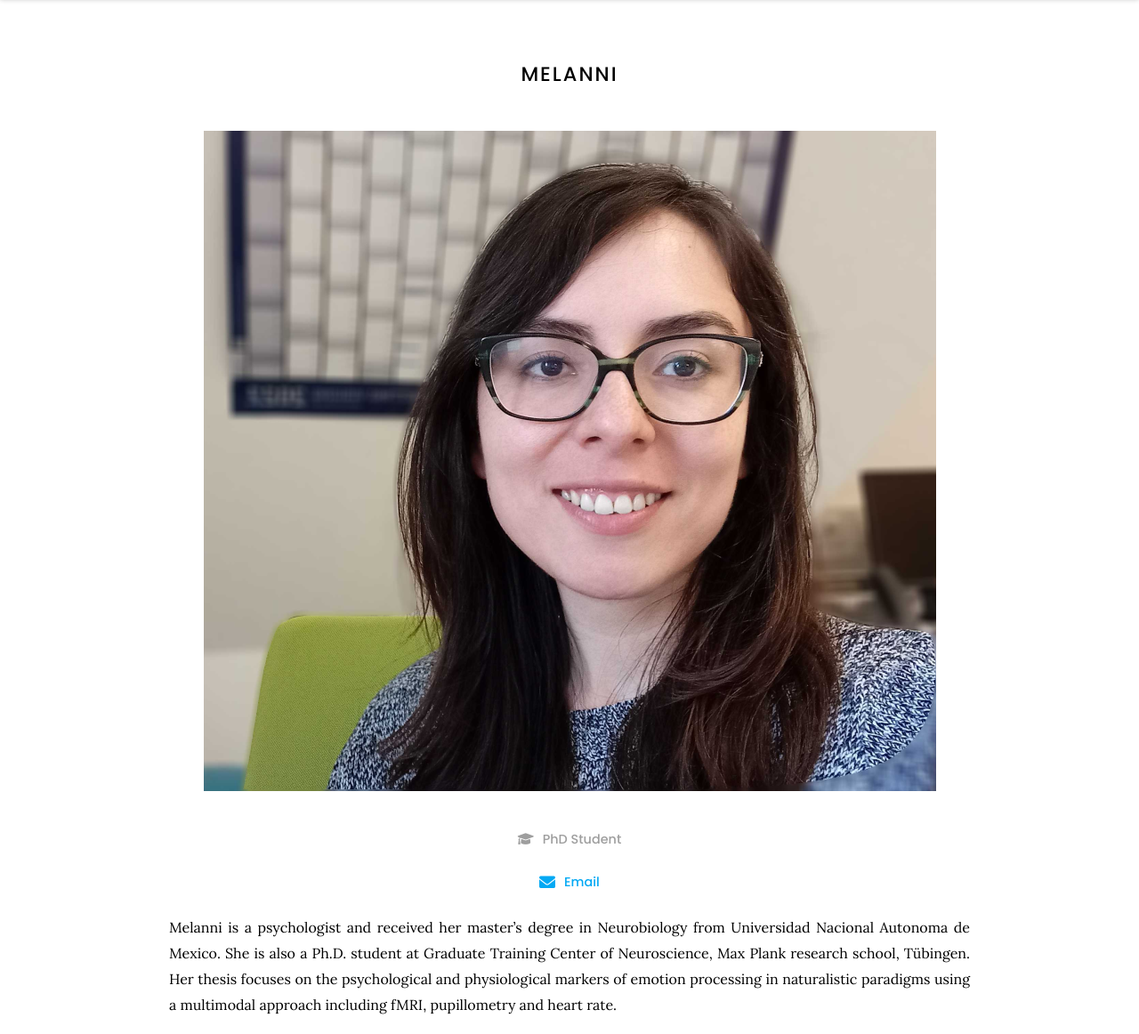
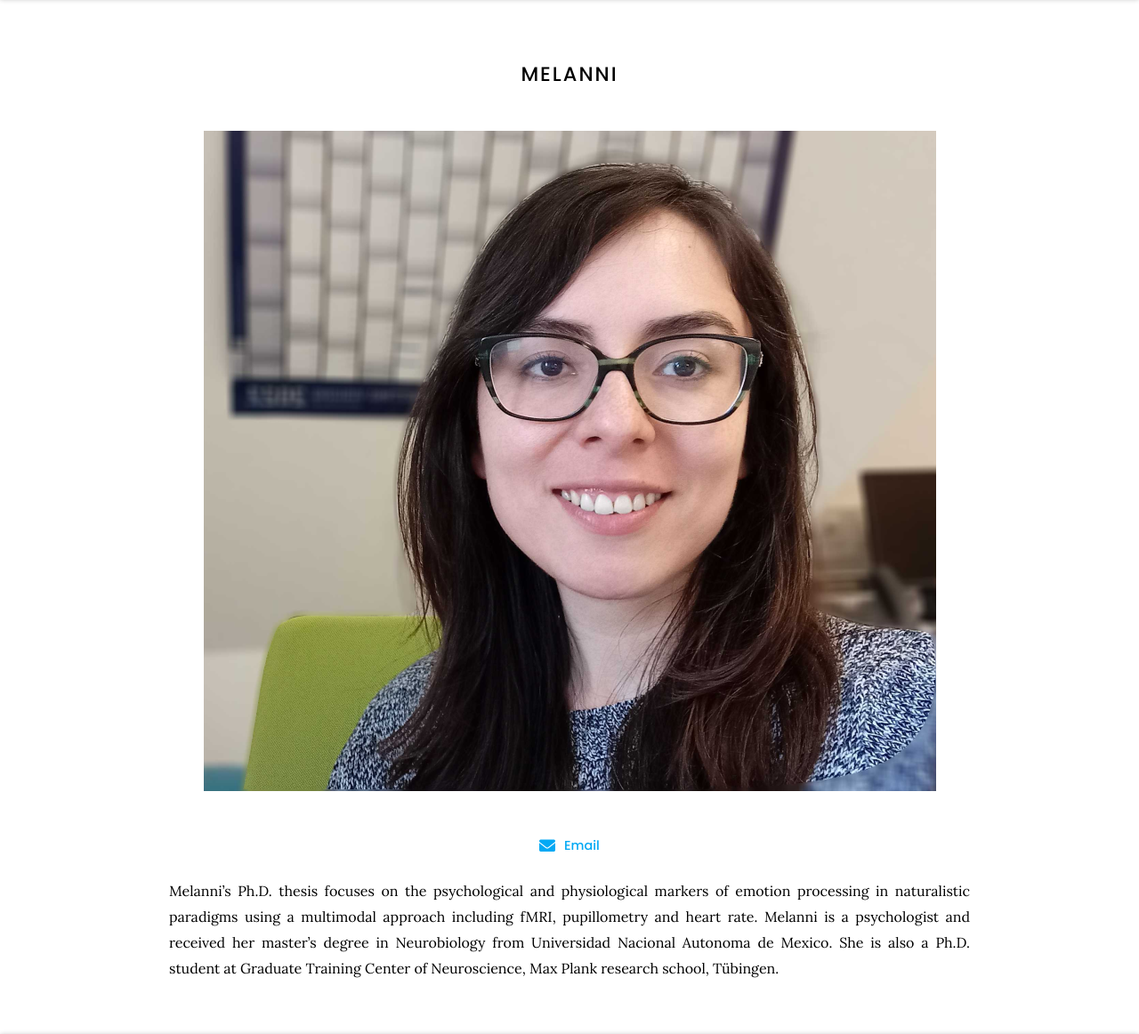
Before and after one commit to attentionaffectlab/attentionaffect, a Jekyll site: the page built from _members/Melanni.md, in a window 1280 px wide. Shown: the part 110-1272 px from the top of the page at 89% size. Built offline with Jekyll 4.4.1, drawn with Linux system fonts in a browser that asks for light colours; grey boxes are pictures that could not be loaded.

```diff
--- a/_members/Melanni.md
+++ b/_members/Melanni.md
@@ -1,15 +1,10 @@
 ---
 name: Melanni Nanni-Zapeda
 image: images/Melanni_photo.png
-role: phd
-aliases:
-  - M Nanni-Zapeda
-  - M Nanni
+description:
+role: PhD student
 links:
   email: nanni.melanni@gmail.com
 ---
 
-Melanni is a psychologist and received her master's degree in Neurobiology from Universidad Nacional Autonoma de Mexico.
-She is also a Ph.D. student at Graduate Training Center of Neuroscience, Max Plank research school, Tübingen.
-Her thesis focuses on the psychological and physiological markers of emotion processing in naturalistic paradigms using a
-multimodal approach including fMRI, pupillometry and heart rate.
+Melanni's Ph.D. thesis focuses on the psychological and physiological markers of emotion processing in naturalistic paradigms using a multimodal approach including fMRI, pupillometry and heart rate. Melanni is a psychologist and received her master's degree in Neurobiology from Universidad Nacional Autonoma de Mexico. She is also a Ph.D. student at Graduate Training Center of Neuroscience, Max Plank research school, Tübingen.
```
Also changed, not shown: _members/Anna.md (+1 -1 lines), 1 other file.
